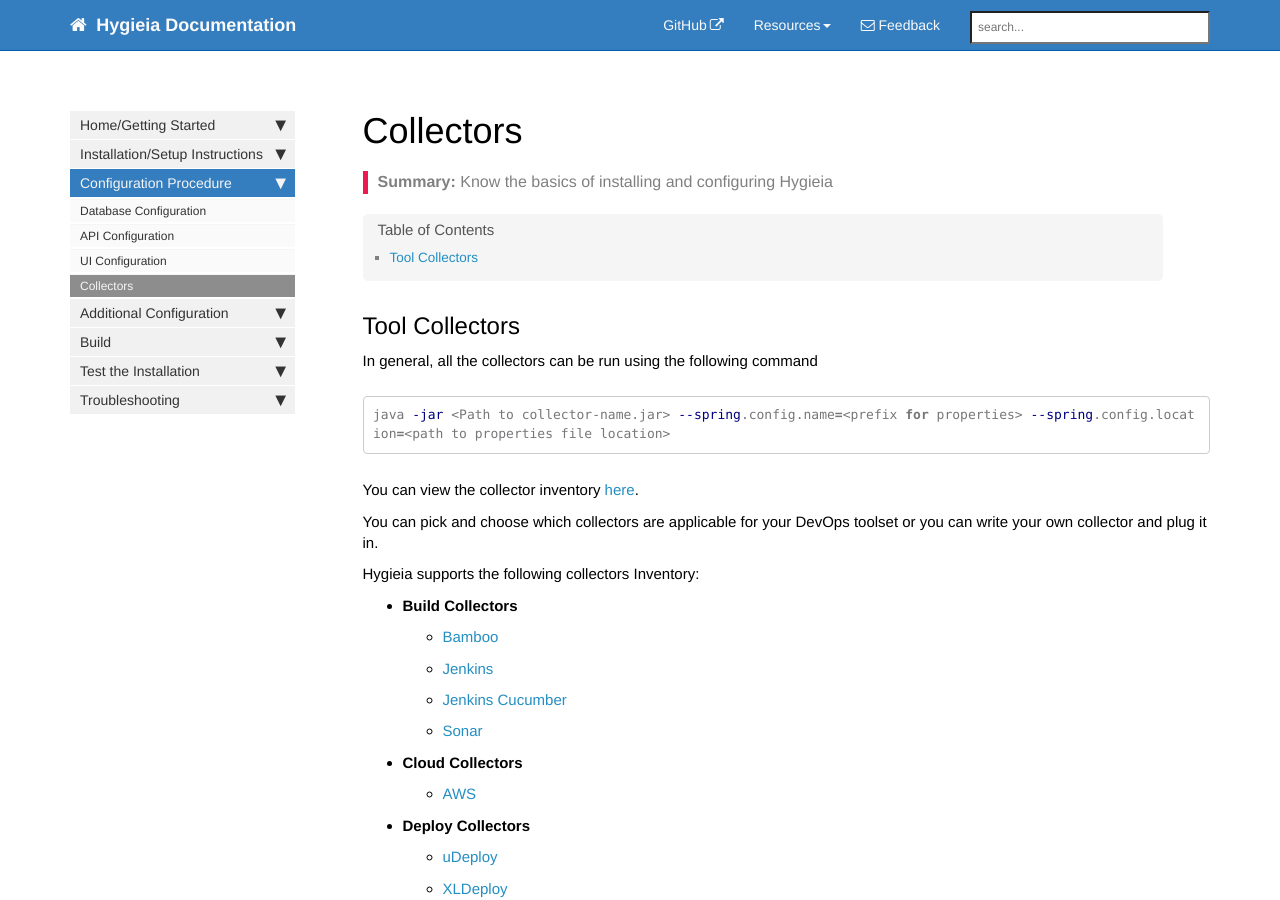
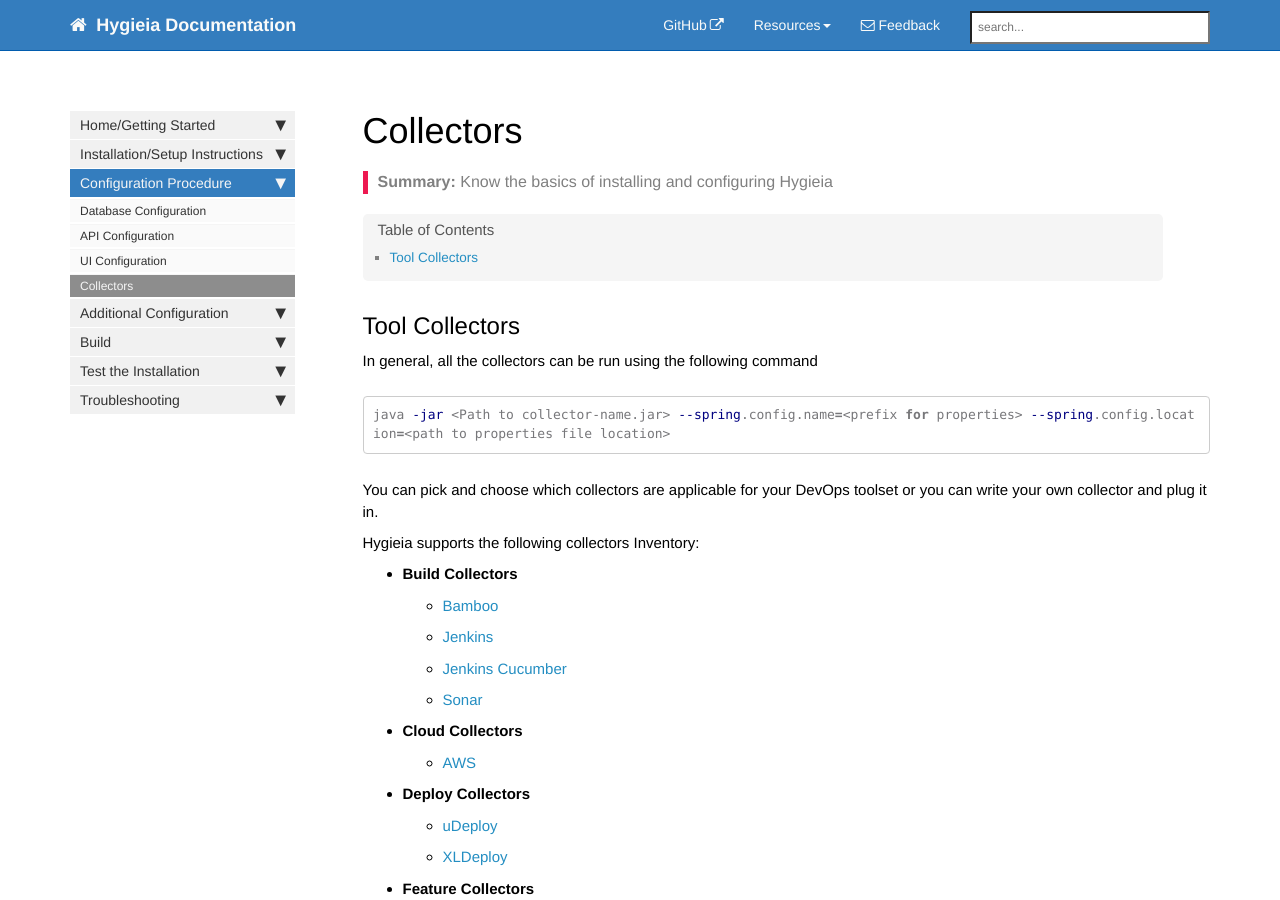
Before and after one commit to Megha849/HygieiaDocs, a Jekyll site: the page built from pages/hygieia/Collectors/collectors.md, in a window 1280 px wide and 900 px high. Built offline with Jekyll 4.4.1, drawn with Linux system fonts in a browser that asks for light colours; nearby versions of some CDN libraries; comment, search, counter and statistics services are not loaded.

Commit message:
Update collectors.md

````diff
--- a/pages/hygieia/Collectors/collectors.md
+++ b/pages/hygieia/Collectors/collectors.md
@@ -13,8 +13,6 @@
 ```bash
 java -jar <Path to collector-name.jar> --spring.config.name=<prefix for properties> --spring.config.location=<path to properties file location>
 ```
-
-You can view the collector inventory [here](collectors.html).
 
 You can pick and choose which collectors are applicable for your DevOps toolset or you can write your own collector and plug it in.
 
````
